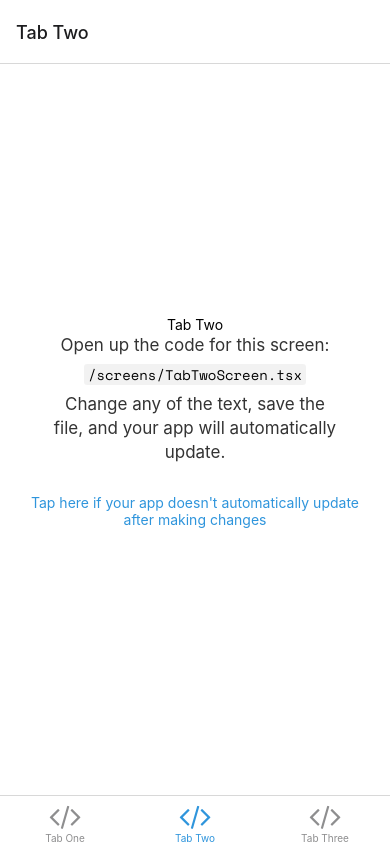
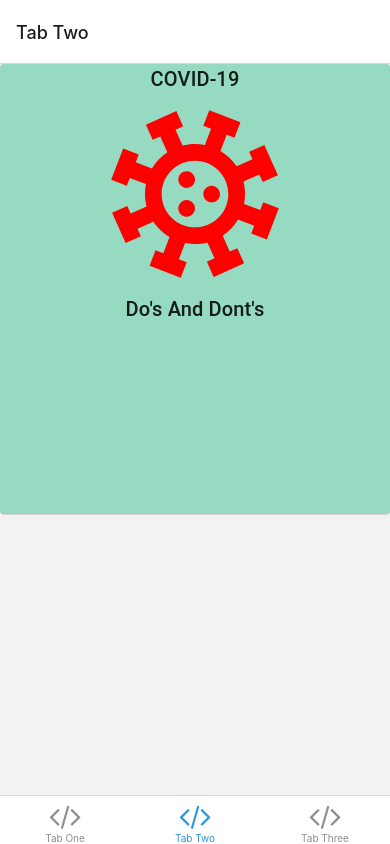
Before and after one commit to ThatoMahloko/covid-19Pandemic, a React Native app: screen /TabTwo in a window 390 px wide. Built offline with nearby package versions, Linux system fonts and the light colour scheme; what expo-linking would draw is missing.

Commit message:
second layout

```diff
--- a/components/CardComp.tsx
+++ b/components/CardComp.tsx
@@ -20,13 +20,15 @@ export default function CardComp(props) {
 
 const styles = StyleSheet.create({
     card: {
-        height: "60%",
+        height: "20%",
         width: "100%",
         backgroundColor: "#00A19D",
         padding: 0,
         margin: 0,
         borderBottomLeftRadius: 30,
         borderBottomRightRadius: 30,
+        marginBottom: 40,
+        paddingBottom: 0
     }
     ,
     card_content: {
--- /dev/null
+++ b/components/ScrollContent.tsx
@@ -0,0 +1,92 @@
+import React from 'react'
+import { View, Text, StyleSheet, ScrollView, } from 'react-native'
+import { BiDna, BiDonateBlood, BiUserMinus, BiUser, BiMoveHorizontal } from "react-icons/bi";
+import { FaBriefcaseMedical } from "react-icons/fa";
+import { Avatar, Button, Card, Title, Paragraph, Subheading } from 'react-native-paper';
+import { GiBroom } from "react-icons/gi";
+// RiVirusLine
+import { GiSyringe } from "react-icons/gi";
+export default function ScrollContent() {
+    let paragraph1 = "Wash your hands often with soap and water for at least 20 seconds especially after you have been in a public place, or after blowing your nose, coughing, or sneezing.";
+    let paragraph2 = "Lorem, ipsum dolor sit amet consectetur adipisicing elit. Quaerat, minima?";
+    let paragraph3 = "Lorem, ipsum dolor sit amet consectetur adipisicing elit. Quaerat, minima?";
+    let paragraph4 ="Avoid close contact with people who are sick. If possible, maintain 6 feet between the person who is sick and other household members.";
+    let paragraph5 ="Authorized COVID-19 vaccines can help protect you from COVID-19. You should get a COVID-19 vaccine as soon as you can. Once you are fully vaccinated, you may be able to start doing some things that you had stopped doing because of the pandemic."
+    let paragraph6 ="Be alert for symptoms. Watch for fever, cough, shortness of breath, or other symptoms of COVID-19.Especially important if you are running essential errands, going into the office or workplace, and in settings where it may be difficult to keep a physical distance of 6 feet. Take your temperature if symptoms develop. Don’t take your temperature within 30 minutes of exercising or after taking medications that could lower your temperature, like acetaminophen. Follow CDC guidance if symptoms develop."
+    let paragraph7 ="Clean high touch surfaces daily. This includes tables, doorknobs, light switches, countertops, handles, desks, phones, keyboards, toilets, faucets, and sinks. If someone is sick or has tested positive for COVID-19, disinfect frequently touched surfaces. Use a household disinfectant product from EPA’s List N: Disinfectants for Coronavirus (COVID-19)external icon according to manufacturer’s labeled directions. If surfaces are dirty, clean them using detergent or soap and water prior to disinfection."
+    return (
+        <View>
+            <View style={styles._prevent_item_text}>
+                <BiDonateBlood style={{ margin: 20, height: '60px', width: '60px' }} />
+                <h3 style={{ marginTop: 0, margin: 0 }}>Wash your hands often.</h3>
+                <Paragraph style={styles._prevent_item_text}>{paragraph1}</Paragraph>
+            </View>
+            <View style={styles._prevent_item_text}>
+                <View style={styles.iconSideBySide}>
+                    <BiUser style={{marginRight: 0, margin: 0, height: '60px', width: '60px' }} />
+                    <BiMoveHorizontal style={{ marginLeft: 0, marginRight: 0, margin: 20, marginTop: 20, height: '30px', width: '30px' }}/>
+                    <BiUser style={{marginLeft: 0, margin: 0, height: '60px', width: '60px' }} />
+                </View>
+                <h3 style={{ marginTop: 0, margin: 0 }}>Stay 6 feet away from others</h3>
+                <Paragraph style={styles._prevent_item_text}>{paragraph4}</Paragraph>
+            </View>
+            <View style={styles._prevent_item_text}>
+                <GiSyringe style={{ margin: 20, height: '60px', width: '60px' }} />
+                <h3 style={{ marginTop: 0, margin: 0 }}>Get Vaccinated</h3>
+                <Paragraph style={styles._prevent_item_text}>{paragraph5}</Paragraph>
+            </View>
+            <View style={styles._prevent_item_text}>
+                <FaBriefcaseMedical style={{ margin: 20, height: '60px', width: '60px' }} />
+                <h3 style={{ marginTop: 0, margin: 0 }}>Monitor your health daily</h3>
+                <Paragraph style={styles._prevent_item_text}>{paragraph6}</Paragraph>
+            </View>
+            <View style={styles._prevent_item_text}>
+                <GiBroom style={{ margin: 20, height: '60px', width: '60px' }} />
+                <h3 style={{ marginTop: 0, margin: 0 }}>Clean and disinfect</h3>
+                <Paragraph style={styles._prevent_item_text}>{paragraph7}</Paragraph>
+            </View>
+        </View>
+    )
+}
+const styles = StyleSheet.create({
+    container: {
+        flex: 1,
+        alignItems: 'center',
+        // justifyContent: 'center',
+    }
+    ,
+    title: {
+        fontSize: 20,
+        fontWeight: 'bold',
+        color: 'black'
+    }
+    ,
+    separator: {
+        // marginVertical: 30,
+        // height: 1,
+        // width: '80%',
+    }
+    ,
+    tab_icon: {
+        height: '160px',
+        width: '160px',
+        marginTop: '20'
+    }
+    ,
+    tab_prevent_container: {
+        display: 'flex',
+        flexDirection: 'row'
+    }
+    ,
+    _prevent_item_text: {
+        alignItems: 'center',
+        textAlign: 'center',
+        width: 200,
+        marginTop: "2"
+    }
+    ,
+    iconSideBySide:{
+        display: 'flex',
+        flexDirection: 'row',
+    }
+})
--- /dev/null
+++ b/components/WarningCard.tsx
@@ -0,0 +1,42 @@
+import React from 'react'
+import { View, Text, StyleSheet } from 'react-native';
+import { Card, Paragraph, Title } from 'react-native-paper'
+import { RiVirusLine } from "react-icons/ri";
+
+export default function WarningCard() {
+    return (
+
+        <Card style={styles.card}>
+            <View style={styles.card_content}>
+                <Title style={{ margin: 'auto' }}>{"COVID-19"}</Title>
+                <RiVirusLine style={{ color: 'red', margin: 0, height: '200px', width: '200px' }} />
+                <Title style={{ margin: 'auto' }}>{"Do's And Dont's"}</Title>
+            </View>
+        </Card>
+    )
+}
+const styles = StyleSheet.create({
+    card: {
+        height: 450,
+        width: "100%",
+        backgroundColor: "#95DAC1",
+        padding: 0,
+        margin: 0,
+        borderBottomLeftRadius: 30,
+        borderBottomRightRadius: 30,
+        marginBottom: 40,
+        paddingBottom: 0
+    }
+    ,
+    card_content: {
+        textAlign: 'center',
+        alignItems: 'center',
+        justifyContent: 'center',
+        fontFamily: 'Verdana',
+    }
+    ,
+    container: {
+        alignItems: 'center',
+        textAlign: 'center',
+    }
+})
--- a/screens/TabOneScreen.tsx
+++ b/screens/TabOneScreen.tsx
@@ -1,40 +1,36 @@
 import * as React from 'react';
-import { StyleSheet, ScrollView, SafeAreaView} from 'react-native';
+import { StyleSheet, ScrollView, SafeAreaView } from 'react-native';
 
-import EditScreenInfo from '../components/EditScreenInfo';
 import { Text, View } from '../components/Themed';
 import { RootTabScreenProps } from '../types';
 import CardComp from '../components/CardComp';
 import { Avatar, Button, Card, Title, Paragraph, Subheading } from 'react-native-paper';
 import { BiDna, BiDonateBlood } from "react-icons/bi";
+import ScrollContent from '../components/ScrollContent';
 
-export default function TabOneScreen({ navigation }: RootTabScreenProps<'TabOne'>) {
-  let paragraph1 = "Wash your hands often with soap and water for at least 20 seconds especially after you have been in a public place, or after blowing your nose, coughing, or sneezing.";
-  let paragraph2 = "Lorem, ipsum dolor sit amet consectetur adipisicing elit. Quaerat, minima?";
-  let paragraph3 = "Lorem, ipsum dolor sit amet consectetur adipisicing elit. Quaerat, minima?";
+export default function TabOneScreen({ navigation }, props: RootTabScreenProps<'TabOne'>) {
+
   return (
-<SafeAreaView>
-<View style={styles.container}>
-      <CardComp
-        title_card="COVID-19"
-        subhead_card="What is it?"
-        paragraph_card="If you are feeling sick, ensure that you get a COVID-19 test for your protection and those around you."
-      />
-      <BiDna style={{ height: '60px', width: '60px', marginTop: '20', color: "#95DAC1" }} />
-      <Title style={styles.title}>{"PREVENTION"}</Title>
-      <ScrollView showsHorizontalScrollIndicator={false} showsVerticalScrollIndicator={true} horizontal={true} style={styles.tab_prevent_container}>
-        <View style={styles._prevent_item_text}>
-          <BiDonateBlood style={{margin:20, height: '60px', width: '60px'}}/>
-          <h3 style={{ marginTop: 0, margin: 0 }}>Wash your hands often.</h3>
-          <Paragraph style={styles._prevent_item_text}>{paragraph1}</Paragraph>
-        </View>
+    <ScrollView showsVerticalScrollIndicator={false}>
 
 
+      <View style={styles.container}>
+        {/* <View >  */}
+          <CardComp style={styles.top__card}
+            title_card="COVID-19"
+            subhead_card="What is it?"
+            paragraph_card="If you are feeling sick, ensure that you get a COVID-19 test for your protection and those around you."
+          />
+        {/* </View> */}
+        <BiDna style={{ height: '60px', width: '60px', marginBottom: '40', color: "#95DAC1" }} />
+        <Title style={styles.title}>{"PREVENTION"}</Title>
+        <ScrollView showsVerticalScrollIndicator={false}>
+          <ScrollContent />
 
-      </ScrollView >
+        </ScrollView>
+      </View>
+    </ScrollView>
 
-    </View>
-</SafeAreaView>
   );
 }
 
@@ -74,4 +70,8 @@ const styles = StyleSheet.create({
     width: 200,
     marginTop: "2"
   }
+  ,
+  top__card: {
+    height: 0
+  }
 });
--- a/screens/TabTwoScreen.tsx
+++ b/screens/TabTwoScreen.tsx
@@ -1,16 +1,16 @@
 import * as React from 'react';
-import { StyleSheet } from 'react-native';
+import { StyleSheet, ScrollView } from 'react-native';
+import { Card } from 'react-native-paper';
 
 import EditScreenInfo from '../components/EditScreenInfo';
 import { Text, View } from '../components/Themed';
+import WarningCard from '../components/WarningCard';
 
 export default function TabTwoScreen() {
   return (
-    <View style={styles.container}>
-      <Text>Tab Two</Text>
-      <View/>
-      <EditScreenInfo path="/screens/TabTwoScreen.tsx" />
-    </View>
+    <ScrollView showsVerticalScrollIndicator={false}>
+    <WarningCard />
+    </ScrollView>
   );
 }
 
@@ -18,15 +18,40 @@ const styles = StyleSheet.create({
   container: {
     flex: 1,
     alignItems: 'center',
-    justifyContent: 'center',
-  },
+    // justifyContent: 'center',
+  }
+  ,
   title: {
     fontSize: 20,
     fontWeight: 'bold',
-  },
+    color: 'black'
+  }
+  ,
   separator: {
-    marginVertical: 30,
-    height: 1,
-    width: '80%',
-  },
+    // marginVertical: 30,
+    // height: 1,
+    // width: '80%',
+  }
+  ,
+  tab_icon: {
+    height: '160px',
+    width: '160px',
+    marginTop: '20'
+  }
+  ,
+  tab_prevent_container: {
+    display: 'flex',
+    flexDirection: 'row'
+  }
+  ,
+  _prevent_item_text: {
+    alignItems: 'center',
+    textAlign: 'center',
+    width: 200,
+    marginTop: "2"
+  }
+  ,
+  top__card: {
+    height: 0
+  }
 });
```
Also changed, not shown: covid 19 content/content.txt.
